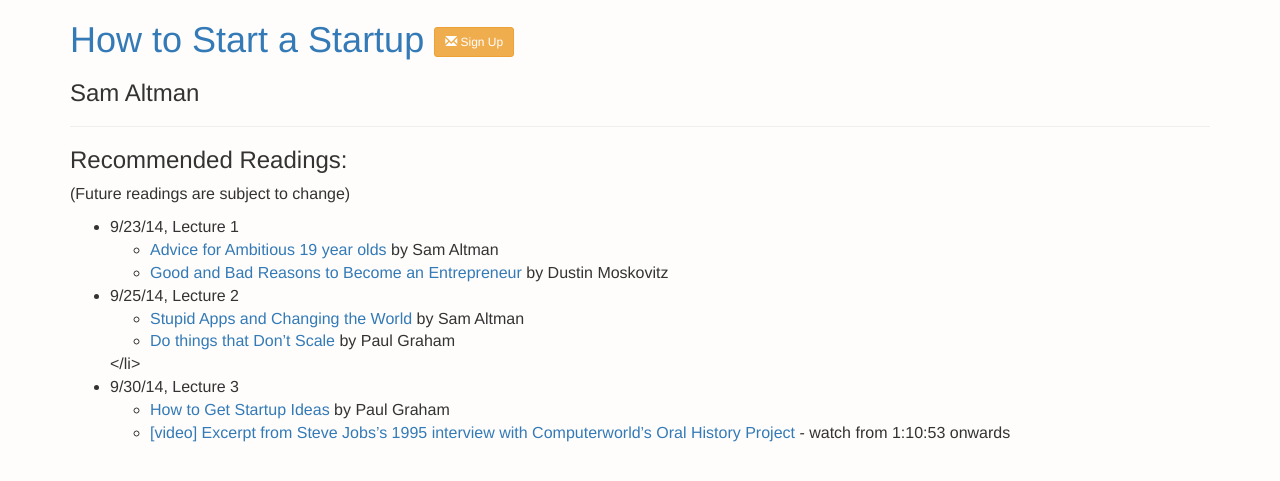
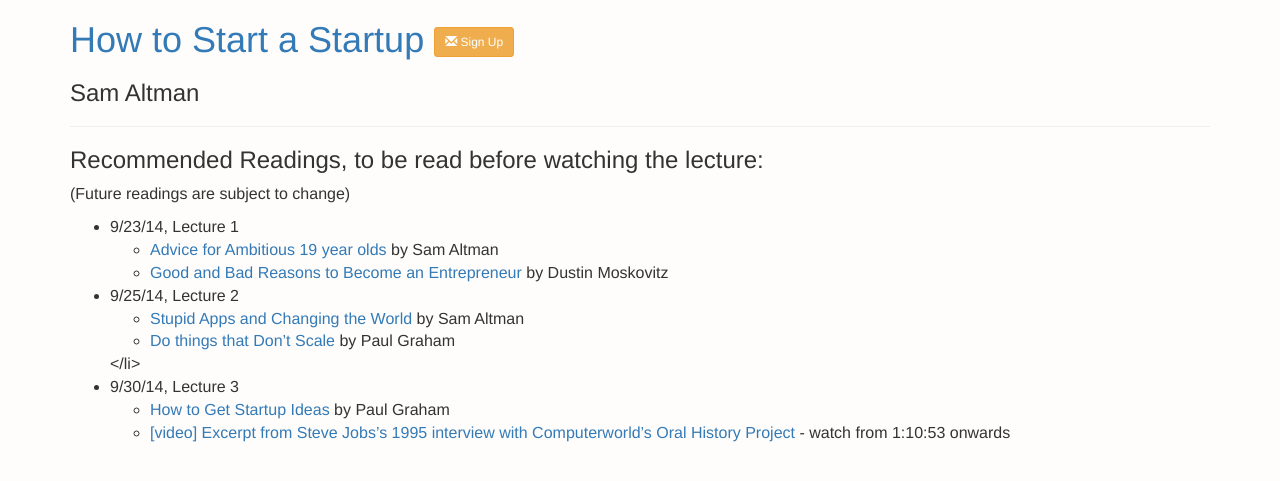
Before and after one commit to potluck/cs183b-bootstrap, a Jekyll site: the page built from _lists/readings/index.md, in a window 1280 px wide. Shown: the top 481 px of the page. Built offline with Jekyll 4.4.1, drawn with Linux system fonts in a browser that asks for light colours; nearby versions of some CDN libraries; library files that are not in the unit come from our copies; comment, search, counter and statistics services are not loaded; a file with an impossible date is left out.

Commit message:
add note about readings

```diff
--- a/_lists/readings/index.md
+++ b/_lists/readings/index.md
@@ -7,7 +7,7 @@
 <h3> Sam Altman {% if page.lecno > 2 %}<a href="https://twitter.com/sama" class="twitter-follow-button" data-show-count="false" data-show-screen-name="true">Follow @sama</a> {% endif %}</h3>
 <hr />
 
-<h3> Recommended Readings: </h3> (Future readings are subject to change)
+<h3> Recommended Readings, to be read before watching the lecture: </h3> (Future readings are subject to change)
 <ul>
   <li>9/23/14, Lecture 1
   <ul>
```
Also changed, not shown: 1 other file.
